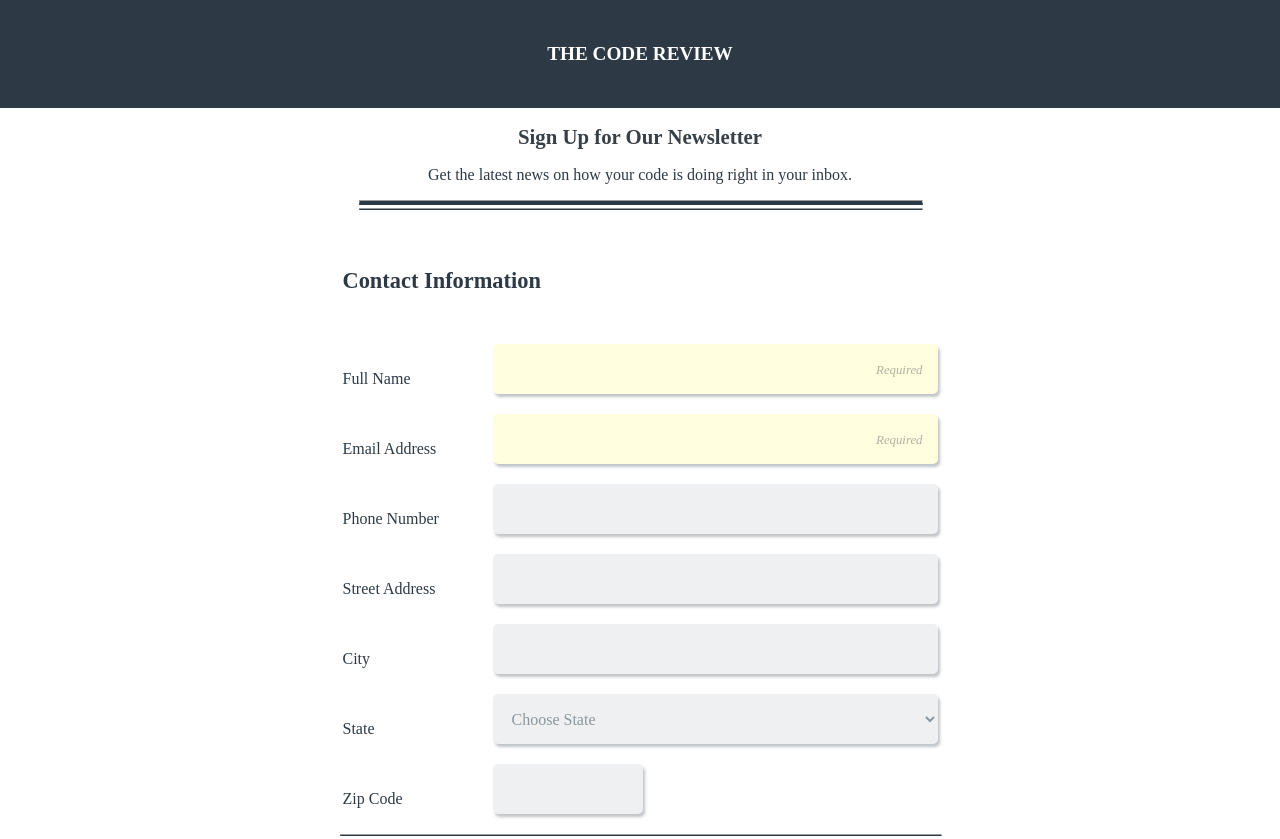
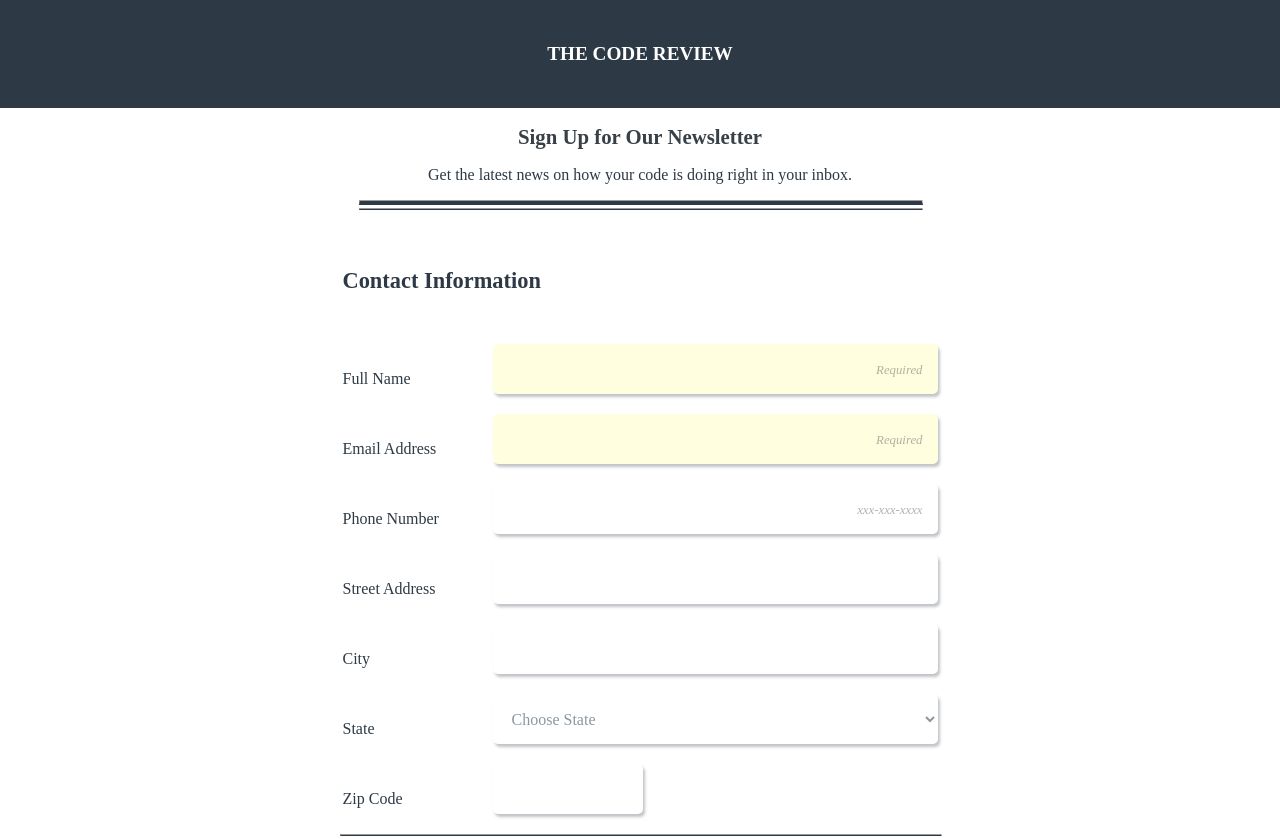
Before and after one commit to nicoalprice/Form---Treehouse-Project-3, a plain HTML site: page index.html in a window 1280 px wide. Shown: the top 839 px of the page. Drawn offline with Linux system fonts and the light colour scheme; a web font is replaced by a local one.

Commit message:
Added form field HTML5 validations

```diff
--- a/css/main.css
+++ b/css/main.css
@@ -152,6 +152,11 @@ input:required {
     background: lightyellow;
 }
 
+input:valid,
+select:valid {
+    background: white;
+}
+
 ul {
     padding: 0;
     list-style-position: outside;
--- a/index.html
+++ b/index.html
@@ -31,7 +31,7 @@
 
         <div class="flexible-input"><label for="email">Email Address</label><input type="email" id="email" name="user_email" placeholder="Required" required></div>
 
-        <div class="flexible-input"><label for="phone">Phone Number</label><input type="tel" id="phone" name="user_phone" maxlength="14"></div>
+        <div class="flexible-input"><label for="phone">Phone Number</label><input type="tel" pattern="\d{3}[\-]\d{3}[\-]\d{4}" id="phone" name="user_phone" placeholder="xxx-xxx-xxxx"></div>
 
           <div class="flexible-input"><label for="address">Street Address</label><input type="text" id="address" name="user_address"></div>
 
@@ -93,7 +93,7 @@
                 <option value="WY">Wyoming</option>
             </select></div>
 
-        <div class="flexible-input"><label for="zipcode">Zip Code</label><input type="text" id="zipcode" name="user_zipcode" maxlength="5"></div>
+        <div class="flexible-input"><label for="zipcode">Zip Code</label><input type="text" pattern="[0-9]{5}" id="zipcode" name="user_zipcode" maxlength="5"></div>
 
       </fieldset>
 
```
